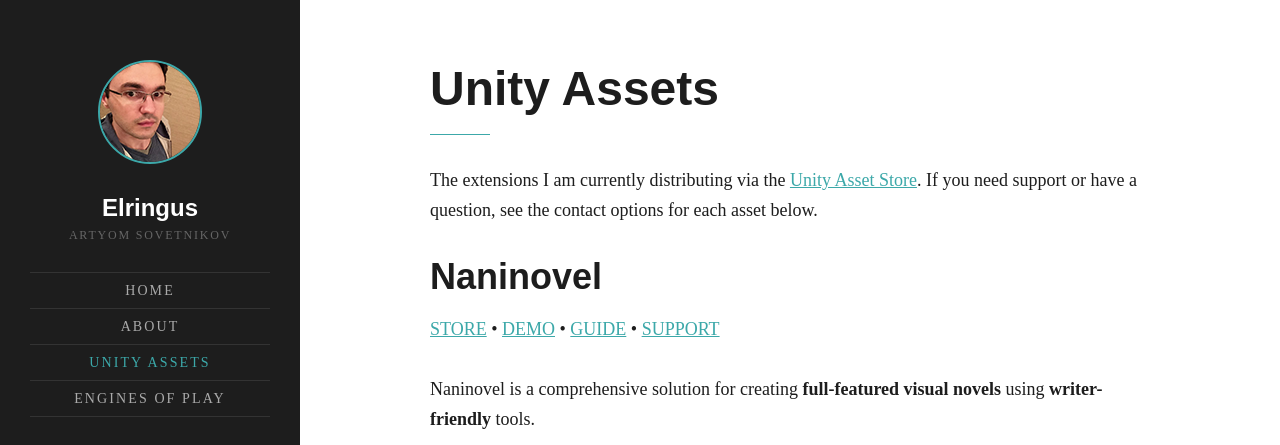
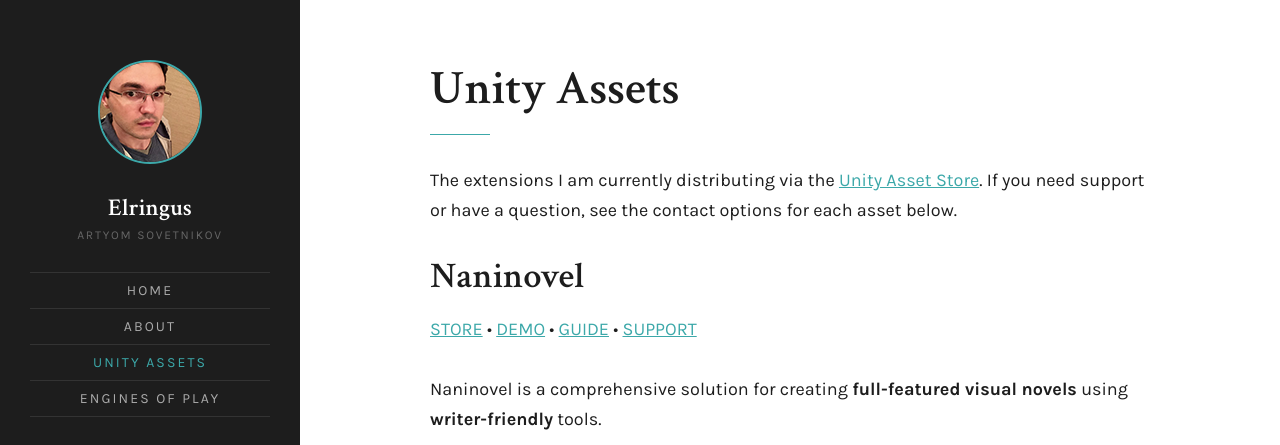
Before and after one commit to Elringus/ElringusMe, a Jekyll site: the page built from unity-assets.md, in a window 1280 px wide and 1400 px high. Shown: the top 445 px of the window. Built offline with Jekyll 4.4.1, drawn with Linux system fonts in a browser that asks for light colours.

Commit message:
Update _variables.scss

```diff
--- a/_sass/_variables.scss
+++ b/_sass/_variables.scss
@@ -1,6 +1,6 @@
 // Fonts
-$font-primary: serif;
-$font-secondary: sans-serif;
+$font-primary: 'Karla', sans-serif;
+$font-secondary: 'Crimson Text', serif;
 
 // Colors
 $color-accent: #3ca8a9;
```
